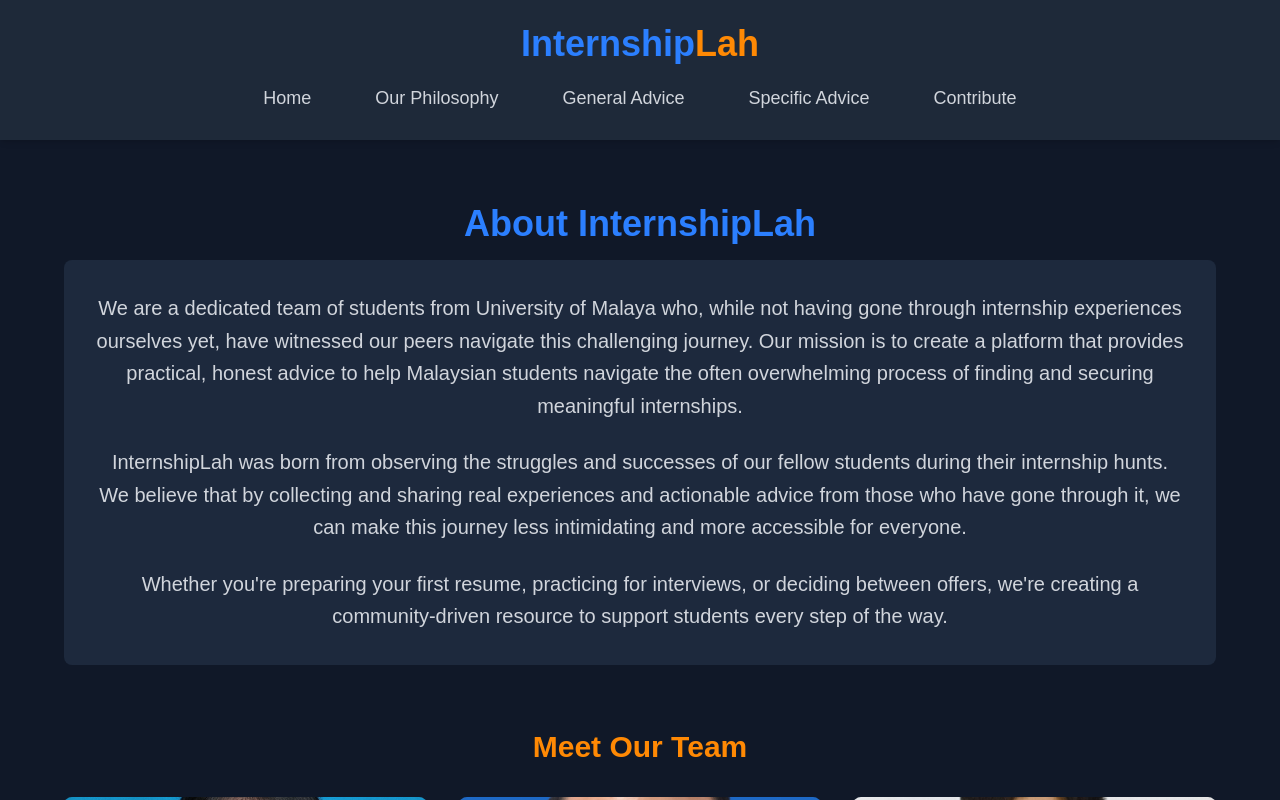
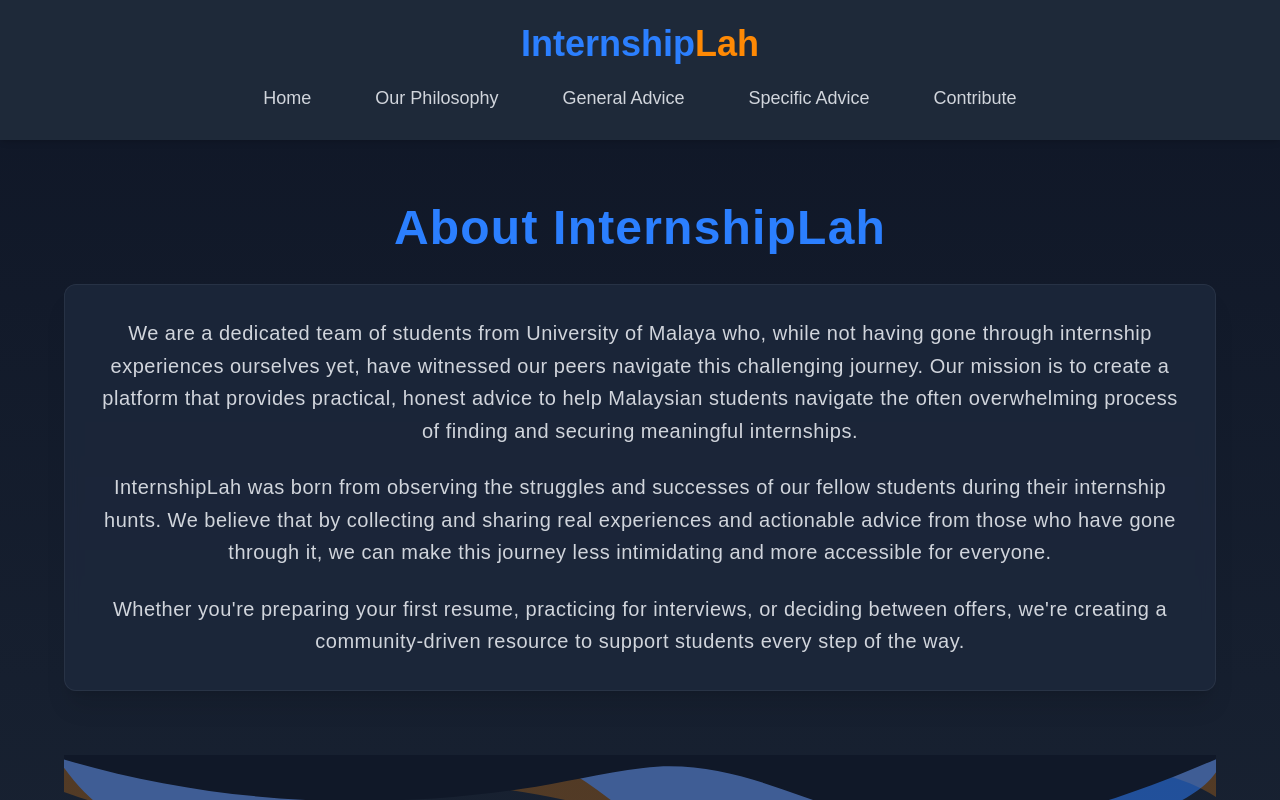
Before and after one commit to JohnnyRobs19/internshiplah, a Next.js app: page / in a window 1280 px wide. Both pictures are taken after a click on the button "Find Out More →". Shown: the top 800 px of the page. Built offline with nearby package versions, Linux system fonts and the light colour scheme.

Commit message:
Enhance AboutUs component with animations and improve layout; add framer-motion and react-icons dependencies

```diff
--- a/app/components/AboutUs/AboutUs.tsx
+++ b/app/components/AboutUs/AboutUs.tsx
@@ -1,8 +1,12 @@
 "use client";
 
 import Image from 'next/legacy/image';
+import { motion } from 'framer-motion';
+import { FaGithub } from 'react-icons/fa';
+import { MdEmail } from 'react-icons/md';
 
-export default function AboutUs() {  const teamMembers = [
+export default function AboutUs() {
+  const teamMembers = [
     {
       name: "Chiew Ching Yee",
       role: "Group Leader",
@@ -45,98 +49,179 @@
     }
   ];
 
+  // Animation variants for Framer Motion
+  const fadeIn = {
+    hidden: { opacity: 0, y: 20 },
+    visible: {
+      opacity: 1,
+      y: 0,
+      transition: { duration: 0.6 }
+    }
+  };
+
+  const staggerContainer = {
+    hidden: { opacity: 0 },
+    visible: {
+      opacity: 1,
+      transition: {
+        staggerChildren: 0.2
+      }
+    }
+  };
+
   return (
-    <div className="bg-gray-900 text-gray-300 py-16 px-4 sm:px-6 lg:px-8">
-      <div className="max-w-6xl mx-auto">
-        <h1 className="text-4xl font-bold text-blue-500 mb-4 text-center">About InternshipLah</h1>
+    <div className="bg-gradient-to-b from-gray-900 via-gray-800 to-gray-900 text-gray-300 py-16 px-4 sm:px-6 lg:px-8">
+      <motion.div
+        className="max-w-6xl mx-auto"
+        initial="hidden"
+        animate="visible"
+        variants={fadeIn}
+      >
+        <motion.h1
+          className="text-4xl md:text-5xl font-bold text-blue-500 mb-8 text-center tracking-wide"
+          variants={fadeIn}
+        >
+          About InternshipLah
+        </motion.h1>
 
-        <div className="bg-slate-800 rounded-lg p-8 mb-16">
-          <p className="text-xl mb-6 text-center leading-relaxed">
+        <motion.div
+          className="bg-slate-800/80 backdrop-blur-sm rounded-xl p-8 mb-16 shadow-xl border border-gray-700/50"
+          variants={fadeIn}
+        >
+          <p className="text-lg md:text-xl mb-6 text-center leading-relaxed tracking-wide">
             We are a dedicated team of students from University of Malaya who, while not having gone through internship experiences ourselves yet,
             have witnessed our peers navigate this challenging journey. Our mission is to create a platform that provides practical,
             honest advice to help Malaysian students navigate the often overwhelming process of finding and securing meaningful internships.
           </p>
 
-          <p className="text-xl mb-6 text-center leading-relaxed">
+          <p className="text-lg md:text-xl mb-6 text-center leading-relaxed tracking-wide">
             InternshipLah was born from observing the struggles and successes of our fellow students during their internship hunts.
             We believe that by collecting and sharing real experiences and actionable advice from those who have gone through it,
             we can make this journey less intimidating and more accessible for everyone.
           </p>
 
-          <p className="text-xl text-center leading-relaxed">
+          <p className="text-lg md:text-xl text-center leading-relaxed tracking-wide">
             Whether you're preparing your first resume, practicing for interviews, or deciding between offers,
             we're creating a community-driven resource to support students every step of the way.
           </p>
+        </motion.div>
+
+        {/* SVG Divider */}
+        <div className="relative h-24 mb-12">
+          <svg className="absolute w-full h-24 text-gray-800" viewBox="0 0 1200 120" preserveAspectRatio="none">
+            <path
+              d="M0,0V46.29c47.79,22.2,103.59,32.17,158,28,70.36-5.37,136.33-33.31,206.8-37.5C438.64,32.43,512.34,53.67,583,72.05c69.27,18,138.3,24.88,209.4,13.08,36.15-6,69.85-17.84,104.45-29.34C989.49,25,1113-14.29,1200,52.47V0Z"
+              opacity=".25"
+              className="fill-orange-400"
+            ></path>
+            <path
+              d="M0,0V15.81C13,36.92,27.64,56.86,47.69,72.05,99.41,111.27,165,111,224.58,91.58c31.15-10.15,60.09-26.07,89.67-39.8,40.92-19,84.73-46,130.83-49.67,36.26-2.85,70.9,9.42,98.6,31.56,31.77,25.39,62.32,62,103.63,73,40.44,10.79,81.35-6.69,119.13-24.28s75.16-39,116.92-43.05c59.73-5.85,113.28,22.88,168.9,38.84,30.2,8.66,59,6.17,87.09-7.5,22.43-10.89,48-26.93,60.65-49.24V0Z"
+              opacity=".5"
+              className="fill-blue-500"
+            ></path>
+            <path
+              d="M0,0V5.63C149.93,59,314.09,71.32,475.83,42.57c43-7.64,84.23-20.12,127.61-26.46,59-8.63,112.48,12.24,165.56,35.4C827.93,77.22,886,95.24,951.2,90c86.53-7,172.46-45.71,248.8-84.81V0Z"
+              className="fill-gray-900"
+            ></path>
+          </svg>
         </div>
 
-        <h2 className="text-3xl font-bold text-orange-400 mb-8 text-center">Meet Our Team</h2>
+        <motion.h2
+          className="text-3xl md:text-4xl font-bold text-orange-400 mb-10 text-center tracking-wide"
+          variants={fadeIn}
+        >
+          Meet Our Team
+        </motion.h2>
 
-        <div className="grid grid-cols-1 md:grid-cols-2 lg:grid-cols-3 gap-8">
+        <motion.div
+          className="grid grid-cols-1 md:grid-cols-2 lg:grid-cols-3 gap-8"
+          variants={staggerContainer}
+          initial="hidden"
+          animate="visible"
+        >
           {teamMembers.map((member, index) => (
-            <div key={index} className="bg-gray-800 rounded-lg overflow-hidden shadow-lg hover:shadow-xl transition-all duration-300 flex flex-col h-full transform hover:scale-105">
+            <motion.div
+              key={index}
+              className="bg-gray-800/80 backdrop-blur-sm rounded-xl overflow-hidden shadow-lg hover:shadow-2xl transition-all duration-300 flex flex-col h-full transform hover:scale-[1.03] hover:ring-2 hover:ring-blue-500/50 group"
+              variants={fadeIn}
+              whileHover={{ y: -5 }}
+            >
               <div className="relative w-full h-64">
                 <Image
                   src={member.image}
                   alt={`${member.name}, ${member.role}`}
                   layout="fill"
                   objectFit="cover"
-                  className="transition-all duration-500 hover:scale-110"
+                  className="transition-all duration-700 group-hover:scale-110"
                 />
-                <div className="absolute inset-0 bg-gradient-to-t from-gray-800 opacity-60"></div>
+                <div className="absolute inset-0 bg-gradient-to-t from-gray-900 via-gray-900/70 to-transparent opacity-70"></div>
               </div>
 
               <div className="p-6 flex flex-col flex-grow">
                 <h3 className="text-2xl font-semibold text-blue-400 mb-1">{member.name}</h3>
-                <p className="text-orange-300 mb-4 text-lg">{member.role}</p>
-                <p className="text-gray-300 flex-grow">{member.bio}</p>
+                <p className="text-orange-300 mb-4 text-lg font-medium">{member.role}</p>
+                <p className="text-gray-300 flex-grow leading-relaxed">{member.bio}</p>
 
-                <div className="mt-4 text-sm text-gray-400">
-                  <p className="mb-1">
+                <div className="mt-5 text-sm text-gray-400">
+                  <p className="mb-2 flex items-center">
                     <span className="text-blue-400 mr-2">
-                      <svg xmlns="http://www.w3.org/2000/svg" className="h-4 w-4 inline" fill="none" viewBox="0 0 24 24" stroke="currentColor">
-                        <path strokeLinecap="round" strokeLinejoin="round" strokeWidth={2} d="M3 8l7.89 5.26a2 2 0 002.22 0L21 8M5 19h14a2 2 0 002-2V7a2 2 0 00-2-2H5a2 2 0 00-2 2v10a2 2 0 002 2z" />
-                      </svg>
+                      <MdEmail className="inline h-4 w-4" />
                     </span>
                     {member.email}
                   </p>
                 </div>
 
-                <div className="flex mt-4 space-x-3">
-                  <a href={`mailto:${member.email}`} className="text-blue-400 hover:text-blue-300 transition-colors">
-                    <svg xmlns="http://www.w3.org/2000/svg" className="w-5 h-5" fill="none" viewBox="0 0 24 24" stroke="currentColor">
-                      <path strokeLinecap="round" strokeLinejoin="round" strokeWidth={2} d="M3 8l7.89 5.26a2 2 0 002.22 0L21 8M5 19h14a2 2 0 002-2V7a2 2 0 00-2-2H5a2 2 0 00-2 2v10a2 2 0 002 2z" />
-                    </svg>
+                <div className="flex mt-4 space-x-4">
+                  <a
+                    href={`mailto:${member.email}`}
+                    className="text-blue-400 hover:text-blue-300 transition-colors flex items-center gap-1 bg-gray-700/50 hover:bg-gray-700 p-2 rounded-full"
+                    aria-label={`Email ${member.name}`}
+                  >
+                    <MdEmail className="w-5 h-5" />
                   </a>
+
                   {member.github ? (
-                    <a href={member.github} target="_blank" rel="noopener noreferrer" className="text-blue-400 hover:text-blue-300 transition-colors">
-                      <svg className="w-5 h-5" fill="currentColor" viewBox="0 0 24 24" aria-hidden="true">
-                        <path fillRule="evenodd" d="M12 2C6.477 2 2 6.484 2 12.017c0 4.425 2.865 8.18 6.839 9.504.5.092.682-.217.682-.483 0-.237-.008-.868-.013-1.703-2.782.605-3.369-1.343-3.369-1.343-.454-1.158-1.11-1.466-1.11-1.466-.908-.62.069-.608.069-.608 1.003.07 1.531 1.032 1.531 1.032.892 1.53 2.341 1.088 2.91.832.092-.647.35-1.088.636-1.338-2.22-.253-4.555-1.113-4.555-4.951 0-1.093.39-1.988 1.029-2.688-.103-.253-.446-1.272.098-2.65 0 0 .84-.27 2.75 1.026A9.564 9.564 0 0112 6.844c.85.004 1.705.115 2.504.337 1.909-1.296 2.747-1.027 2.747-1.027.546 1.379.202 2.398.1 2.651.64.7 1.028 1.595 1.028 2.688 0 3.848-2.339 4.695-4.566 4.943.359.309.678.92.678 1.855 0 1.338-.012 2.419-.012 2.747 0 .268.18.58.688.482A10.019 10.019 0 0022 12.017C22 6.484 17.522 2 12 2z" clipRule="evenodd" />
-                      </svg>
+                    <a
+                      href={member.github}
+                      target="_blank"
+                      rel="noopener noreferrer"
+                      className="text-blue-400 hover:text-blue-300 transition-colors flex items-center gap-1 bg-gray-700/50 hover:bg-gray-700 p-2 rounded-full"
+                      aria-label={`GitHub profile of ${member.name}`}
+                    >
+                      <FaGithub className="w-5 h-5" />
                     </a>
                   ) : (
-                    <span className="text-gray-600">
-                      <svg className="w-5 h-5" fill="currentColor" viewBox="0 0 24 24" aria-hidden="true">
-                        <path fillRule="evenodd" d="M12 2C6.477 2 2 6.484 2 12.017c0 4.425 2.865 8.18 6.839 9.504.5.092.682-.217.682-.483 0-.237-.008-.868-.013-1.703-2.782.605-3.369-1.343-3.369-1.343-.454-1.158-1.11-1.466-1.11-1.466-.908-.62.069-.608.069-.608 1.003.07 1.531 1.032 1.531 1.032.892 1.53 2.341 1.088 2.91.832.092-.647.35-1.088.636-1.338-2.22-.253-4.555-1.113-4.555-4.951 0-1.093.39-1.988 1.029-2.688-.103-.253-.446-1.272.098-2.65 0 0 .84-.27 2.75 1.026A9.564 9.564 0 0112 6.844c.85.004 1.705.115 2.504.337 1.909-1.296 2.747-1.027 2.747-1.027.546 1.379.202 2.398.1 2.651.64.7 1.028 1.595 1.028 2.688 0 3.848-2.339 4.695-4.566 4.943.359.309.678.92.678 1.855 0 1.338-.012 2.419-.012 2.747 0 .268.18.58.688.482A10.019 10.019 0 0022 12.017C22 6.484 17.522 2 12 2z" clipRule="evenodd" />
-                    </svg>
+                    <span className="text-gray-600 flex items-center gap-1 bg-gray-700/20 p-2 rounded-full cursor-not-allowed">
+                      <FaGithub className="w-5 h-5" />
                     </span>
                   )}
                 </div>
               </div>
-            </div>
+            </motion.div>
           ))}
-        </div>
+        </motion.div>
 
-        <div className="mt-16 text-center">
-          <h2 className="text-3xl font-bold text-orange-400 mb-6">Join Our Mission</h2>
-          <p className="text-xl mb-8">
+        <motion.div
+          className="mt-20 text-center"
+          variants={fadeIn}
+          initial="hidden"
+          whileInView="visible"
+          viewport={{ once: true, amount: 0.5 }}
+        >
+          <h2 className="text-3xl md:text-4xl font-bold text-orange-400 mb-6 tracking-wide">Join Our Mission</h2>
+          <p className="text-lg md:text-xl mb-8 leading-relaxed max-w-3xl mx-auto tracking-wide">
             Want to contribute to InternshipLah? We're always looking for students who want to share their internship experiences
             and help others navigate their career journey.
           </p>
-          <button className="bg-blue-600 text-white py-3 px-8 rounded-md text-lg font-semibold hover:bg-blue-700 transition">
+          <motion.button
+            className="bg-blue-600 text-white py-3 px-10 rounded-lg text-lg font-semibold shadow-lg hover:bg-blue-700 hover:shadow-blue-500/20 hover:shadow-xl transition-all duration-300 transform hover:scale-105 hover:translate-y-[-2px]"
+            whileHover={{ scale: 1.05 }}
+            whileTap={{ scale: 0.98 }}
+          >
             Get In Touch
-          </button>
-        </div>
-      </div>
+          </motion.button>
+        </motion.div>
+      </motion.div>
     </div>
   );
 }
--- a/package.json
+++ b/package.json
@@ -9,15 +9,18 @@
     "lint": "next lint"
   },
   "dependencies": {
+    "framer-motion": "^12.15.0",
     "next": "^15.3.2",
     "react": "^19.1.0",
-    "react-dom": "^19.1.0"
+    "react-dom": "^19.1.0",
+    "react-icons": "^5.5.0"
   },
   "devDependencies": {
     "@tailwindcss/postcss": "^4",
     "@types/node": "^20.17.47",
     "@types/react": "^19.1.4",
     "@types/react-dom": "^19.1.5",
+    "@types/react-icons": "^2.2.7",
     "tailwindcss": "^4",
     "typescript": "^5"
   }
```
Also changed, not shown: 1 other file (tests, documents, lock files or other folders).
